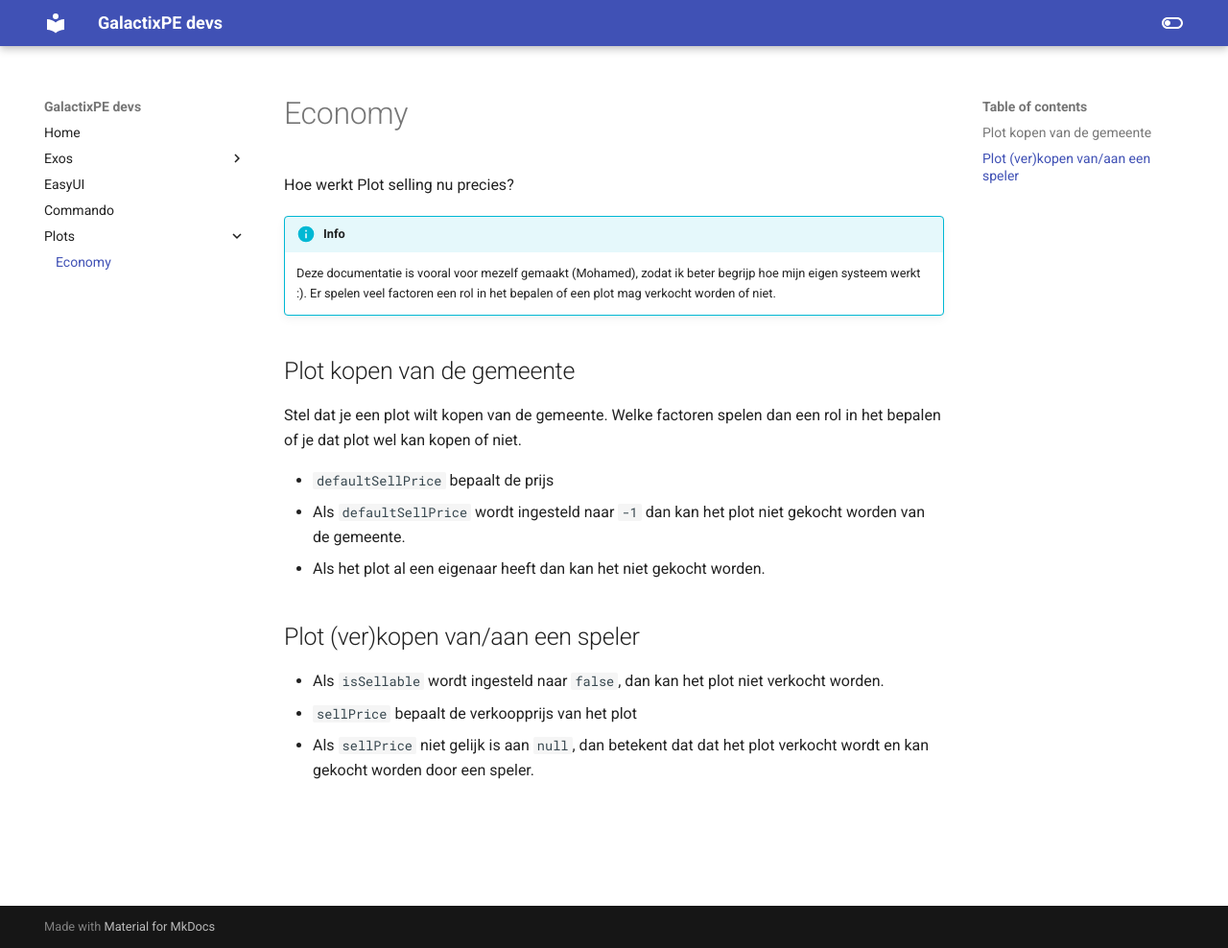
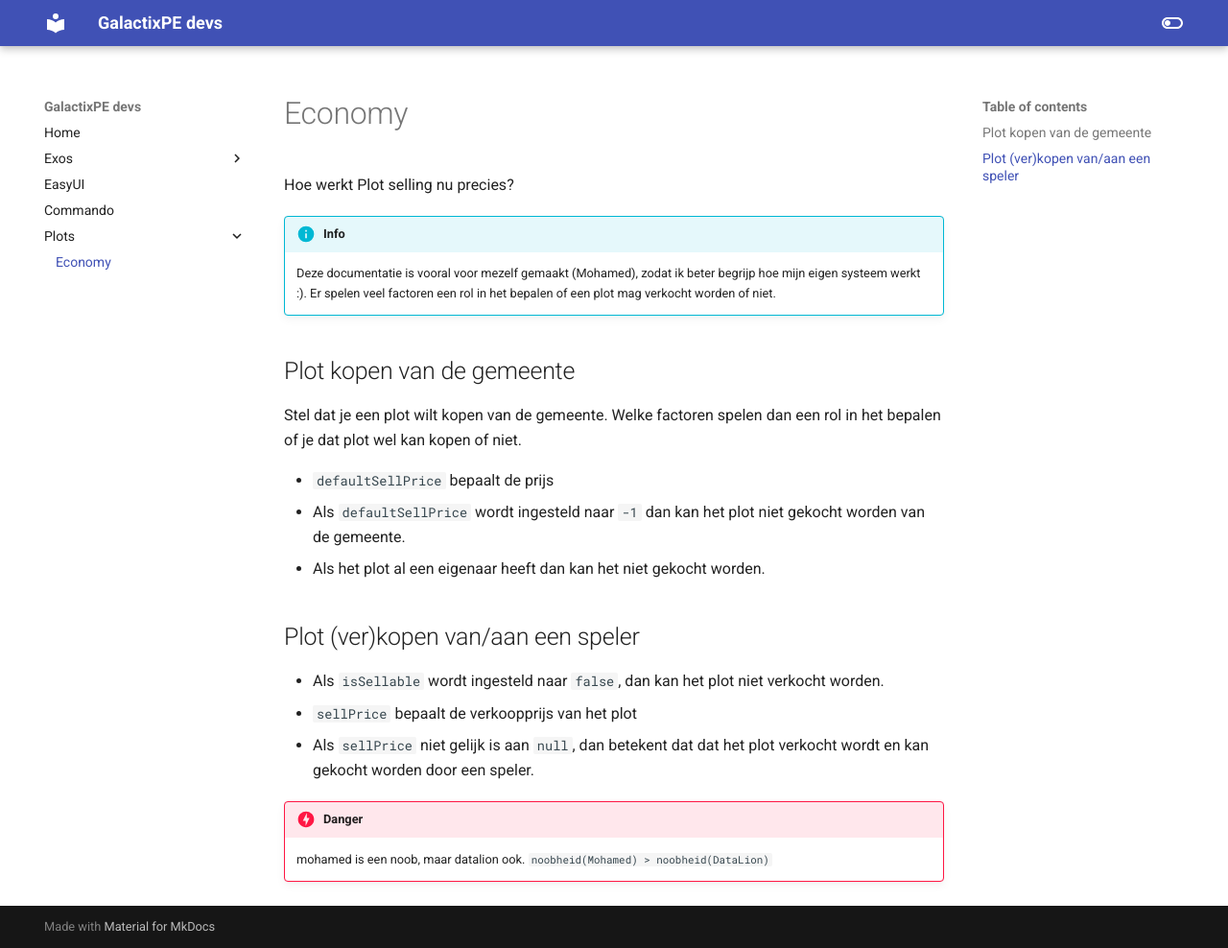
Before and after one commit to GalactixPE/Galactix-docs, an MkDocs documentation site: the page built from docs/plots/economy.md, in a window 1280 px wide and 988 px high. Shown: the whole window at 96% size. Built offline with MkDocs 1.6.1 and Material for MkDocs 9.7.7, drawn with Linux system fonts in a browser that asks for light colours.

Commit message:
very important

```diff
--- a/docs/plots/economy.md
+++ b/docs/plots/economy.md
@@ -17,3 +17,8 @@ Stel dat je een plot wilt kopen van de gemeente. Welke factoren spelen dan een r
 * Als `isSellable` wordt ingesteld naar `false`, dan kan het plot niet verkocht worden.
 * `sellPrice` bepaalt de verkoopprijs van het plot
 * Als `sellPrice` niet gelijk is aan `null`, dan betekent dat dat het plot verkocht wordt en kan gekocht worden door een speler.
+
+!!! danger
+
+    mohamed is een noob, maar datalion ook.
+    `noobheid(Mohamed) > noobheid(DataLion)`
```
